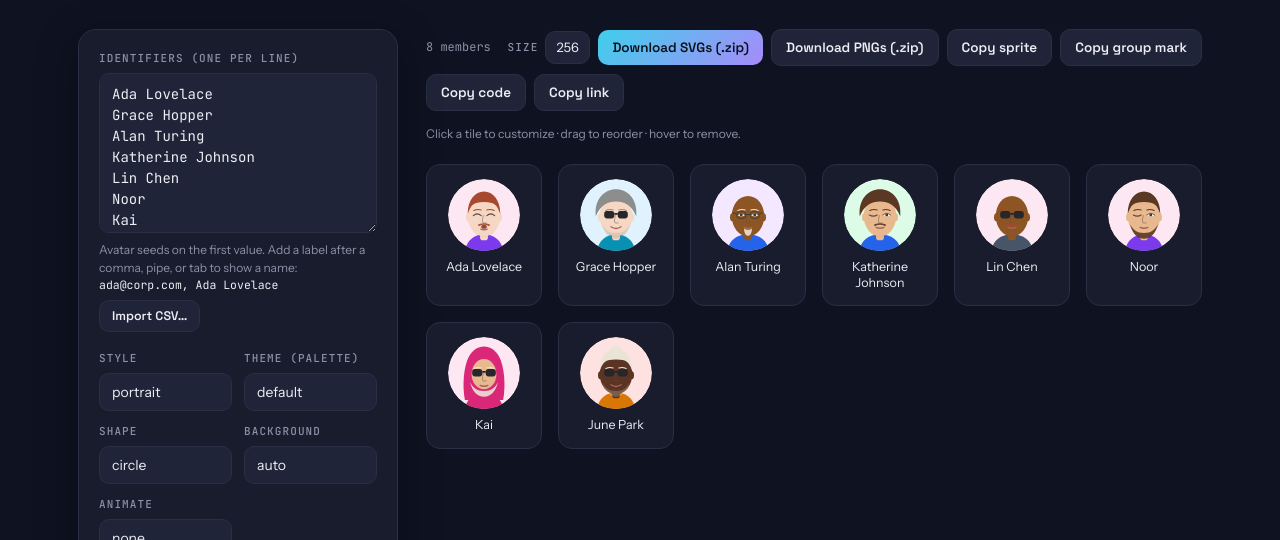
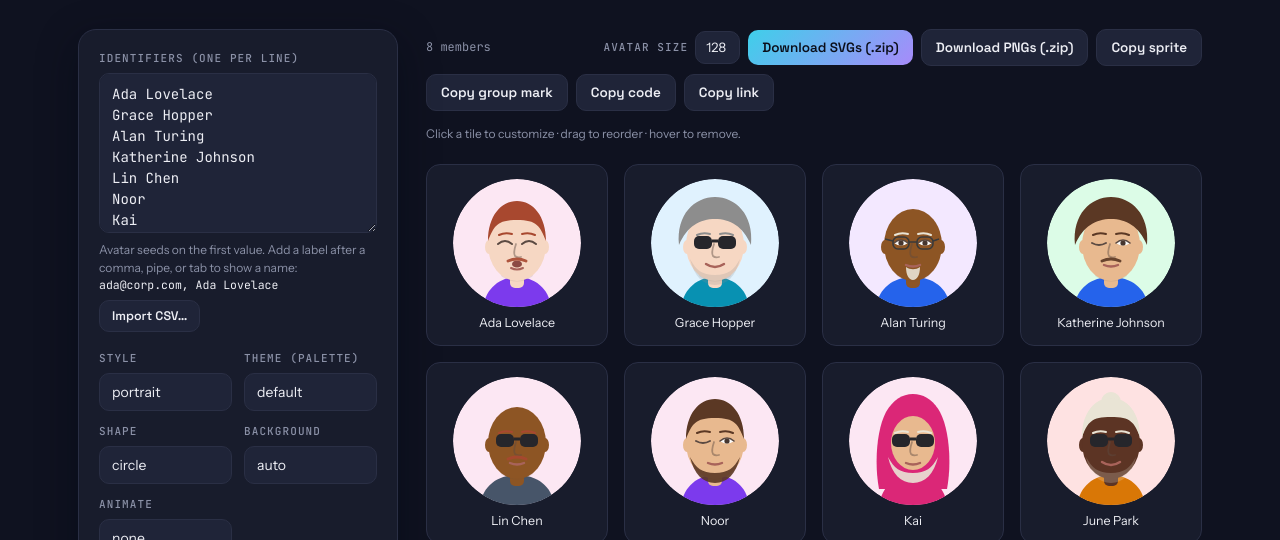
Before and after one commit to go4cas/cast, a website: page team.html in a window 1280 px wide. Shown: the part 260-800 px from the top of the page. Drawn offline with Linux system fonts and the light colour scheme.

Commit message:
Team Builder: make size control the on-screen tiles too
The toolbar size control now drives both the live grid and the SVG/PNG
exports, so the preview reflects what you download. Relabel it "Avatar
size" (it's no longer export-only), render grid tiles at the selected
size via a CSS variable that also adapts the column width, and default
to 128px for a sensible gallery.

Co-Authored-By: Claude Opus 4.8 <noreply@anthropic.com>

```diff
--- a/team.html
+++ b/team.html
@@ -87,14 +87,14 @@
       .check { display: flex; gap: 8px; align-items: center; font-size: 13.5px; color: var(--text); cursor: pointer; }
       .check input { width: auto; cursor: pointer; }
 
-      .team-grid { display: grid; grid-template-columns: repeat(auto-fill, minmax(108px, 1fr)); gap: 16px; }
+      .team-grid { display: grid; grid-template-columns: repeat(auto-fill, minmax(calc(var(--tile-size, 96px) + 36px), 1fr)); gap: 16px; }
       .tile {
         background: var(--surface); border: 1px solid var(--border); border-radius: 14px;
         padding: 14px 10px; display: flex; flex-direction: column; align-items: center; gap: 8px;
         cursor: pointer; transition: border-color 0.15s ease, transform 0.1s ease; position: relative;
       }
       .tile:hover { border-color: var(--acc1); transform: translateY(-2px); }
-      .tile svg { display: block; width: 72px; height: 72px; }
+      .tile svg { display: block; width: var(--tile-size, 96px); height: var(--tile-size, 96px); }
       .tile .name { font-size: 12.5px; color: var(--text); text-align: center; word-break: break-word; line-height: 1.3; }
       .tile.edited::after { content: ""; position: absolute; top: 9px; right: 9px; width: 7px; height: 7px; border-radius: 50%; background: var(--acc2); }
       .tile.dragging { opacity: 0.4; }
@@ -194,7 +194,7 @@
         <section class="results">
           <div class="toolbar">
             <span class="count" id="count"></span>
-            <label class="tb-size">Size<select id="size"></select></label>
+            <label class="tb-size">Avatar size<select id="size"></select></label>
             <button class="btn primary" id="dl-zip" type="button">Download SVGs (.zip)</button>
             <button class="btn" id="dl-png" type="button">Download PNGs (.zip)</button>
             <button class="btn" id="copy-sprite" type="button">Copy sprite</button>
@@ -479,6 +479,8 @@
       /* ---------- render ---------- */
       function render() {
         const grid = $('#team-grid');
+        const size = exportSize();
+        grid.style.setProperty('--tile-size', size + 'px');
         const { list, dropped, blank } = parseInput();
         const notes = [];
         if (dropped) notes.push(`${dropped} duplicate${dropped === 1 ? '' : 's'} skipped`);
@@ -491,7 +493,7 @@
         } else {
           grid.innerHTML = list.map((m) => {
             const edited = state.overrides[m.seed] ? ' edited' : '';
-            return `<div class="tile${edited}" draggable="true" data-seed="${encodeURIComponent(m.seed)}" title="Customize ${escapeHtml(m.label)}"><button class="tile-x" type="button" aria-label="Remove ${escapeHtml(m.label)}" title="Remove">&times;</button>${createAvatar(m.seed, optsFor(m.seed, 72))}<span class="name">${escapeHtml(m.label)}</span></div>`;
+            return `<div class="tile${edited}" draggable="true" data-seed="${encodeURIComponent(m.seed)}" title="Customize ${escapeHtml(m.label)}"><button class="tile-x" type="button" aria-label="Remove ${escapeHtml(m.label)}" title="Remove">&times;</button>${createAvatar(m.seed, optsFor(m.seed, size))}<span class="name">${escapeHtml(m.label)}</span></div>`;
           }).join('');
           grid.querySelectorAll('.tile').forEach((tile) => {
             const seed = decodeURIComponent(tile.dataset.seed);
@@ -680,7 +682,7 @@
         fillSelect($('#shape'), Object.keys(SHAPES), state.shape);
         fillSelect($('#background'), Object.keys(BACKGROUNDS), state.background);
         fillSelect($('#animate'), ANIMATIONS, state.animate);
-        fillSelect($('#size'), SIZES, '256');
+        fillSelect($('#size'), SIZES, '128');
         fillSelect($('#sprite-cols'), ['2', '4', '6', '8'], '8');
         fillSelect($('#sprite-cell'), ['48', '64', '96', '128'], '64');
         fillSelect($('#group-max'), ['2', '3', '4'], '4');
@@ -689,6 +691,7 @@
         ['style', 'theme', 'shape', 'background', 'animate'].forEach((key) => {
           $('#' + key).addEventListener('change', (e) => { state[key] = e.target.value; render(); });
         });
+        $('#size').addEventListener('change', render);
 
         ['ov-style', 'ov-expression', 'ov-status'].forEach((id) => $('#' + id).addEventListener('change', applyEditor));
         $('#ov-traits').addEventListener('change', applyEditor);
```
